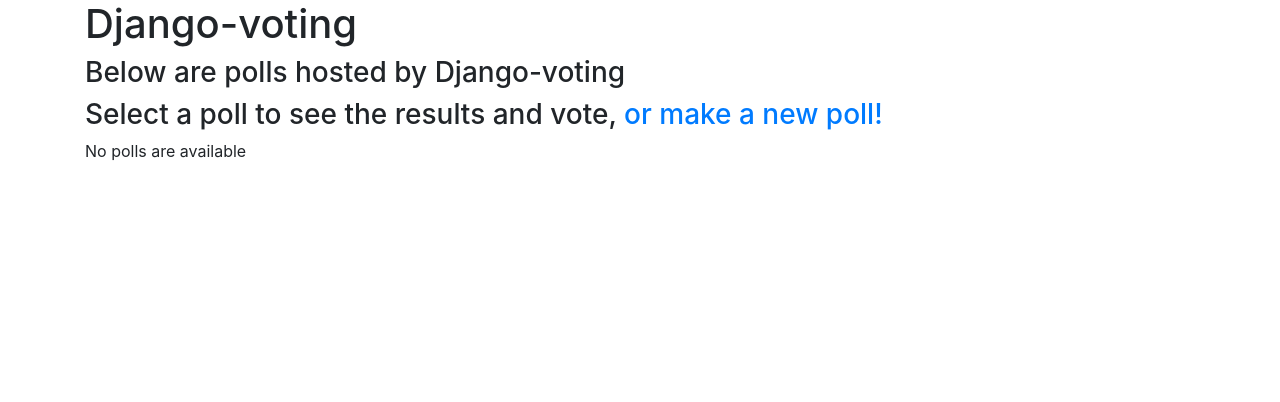
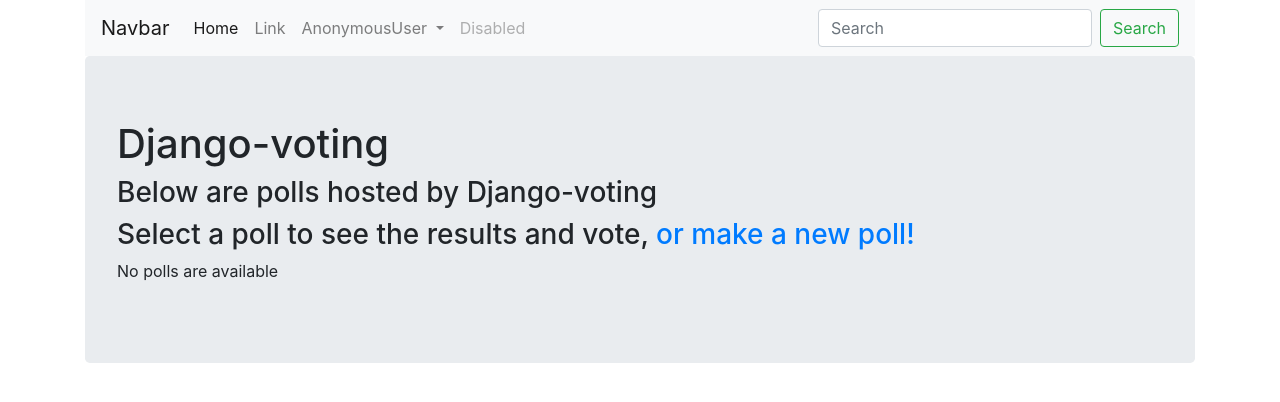
Before and after one commit to CruiseDevice/VotingApp, a Django app: template app/templates/app/list.html in a window 1280 px wide. Shown: the top 402 px of the page. Run offline with Django 3.2, Linux system fonts and the light colour scheme; the template is opened without the code that fills it, so the values that code supplies are empty; some libraries are stand-ins or nearby versions.

Commit message:
adding some nice design

```diff
--- a/app/templates/app/list.html
+++ b/app/templates/app/list.html
@@ -7,11 +7,13 @@
     <h3>Below are polls hosted by Django-voting</h3>
     <h3>Select a poll to see the results and vote, <a href="{% url 'app:new_poll' %}">or make a new poll!</a></h3>
     {% if latest_question_list %}
-        <ul>
+        <ul class = "list-group">
             {% for question in latest_question_list %}
-                <li><a href="{% url 'app:detail' question.id  %}">
+                <li class = "list-group-item">
+                    <a href="{% url 'app:detail' question.id  %}">
                     {{question.question_text}}
-                </a></li>
+                    </a>
+                </li>
             {% endfor %}
         </ul>
     {% else %}
--- a/app/templates/base.html
+++ b/app/templates/base.html
@@ -12,9 +12,48 @@
 </head>
 <body>
     <div class = "container">
-        {% block content %}
+            <nav class="navbar navbar-expand-lg navbar-light bg-light">
+                    <a class="navbar-brand" href="#">Navbar</a>
+                    <button class="navbar-toggler" type="button" data-toggle="collapse" data-target="#navbarSupportedContent" aria-controls="navbarSupportedContent" aria-expanded="false" aria-label="Toggle navigation">
+                      <span class="navbar-toggler-icon"></span>
+                    </button>
 
-        {% endblock %}
+                    <div class="collapse navbar-collapse" id="navbarSupportedContent">
+                      <ul class="navbar-nav mr-auto">
+                        <li class="nav-item active">
+                          <a class="nav-link" href="#">Home <span class="sr-only">(current)</span></a>
+                        </li>
+                        <li class="nav-item">
+                          <a class="nav-link" href="#">Link</a>
+                        </li>
+                        <li class="nav-item dropdown">
+                          <a class="nav-link dropdown-toggle" href="#" id="navbarDropdown" role="button" data-toggle="dropdown" aria-haspopup="true" aria-expanded="false">
+                            {{request.user}}
+                          </a>
+                          <div class="dropdown-menu" aria-labelledby="navbarDropdown">
+                            <a class="dropdown-item btn btn-success" href="#">Sign Out</a>
+
+                          </div>
+                        </li>
+                        <li class="nav-item">
+                          <a class="nav-link disabled" href="#">Disabled</a>
+                        </li>
+                      </ul>
+                      <form class="form-inline my-2 my-lg-0">
+                        <input class="form-control mr-sm-2" type="search" placeholder="Search" aria-label="Search">
+                        <button class="btn btn-outline-success my-2 my-sm-0" type="submit">Search</button>
+                      </form>
+                    </div>
+                  </nav>
+            <div class = "jumbotron">
+                {% block content %}
+
+                {% endblock %}
+            </div>
     </div>
+
 </body>
+<script src="https://code.jquery.com/jquery-3.2.1.slim.min.js" integrity="sha384-KJ3o2DKtIkvYIK3UENzmM7KCkRr/rE9/Qpg6aAZGJwFDMVNA/GpGFF93hXpG5KkN" crossorigin="anonymous"></script>
+  <script src="https://cdnjs.cloudflare.com/ajax/libs/popper.js/1.11.0/umd/popper.min.js" integrity="sha384-b/U6ypiBEHpOf/4+1nzFpr53nxSS+GLCkfwBdFNTxtclqqenISfwAzpKaMNFNmj4" crossorigin="anonymous"></script>
+  <script src="https://maxcdn.bootstrapcdn.com/bootstrap/4.0.0-beta/js/bootstrap.min.js" integrity="sha384-h0AbiXch4ZDo7tp9hKZ4TsHbi047NrKGLO3SEJAg45jXxnGIfYzk4Si90RDIqNm1" crossorigin="anonymous"></script>
 </html>
```
